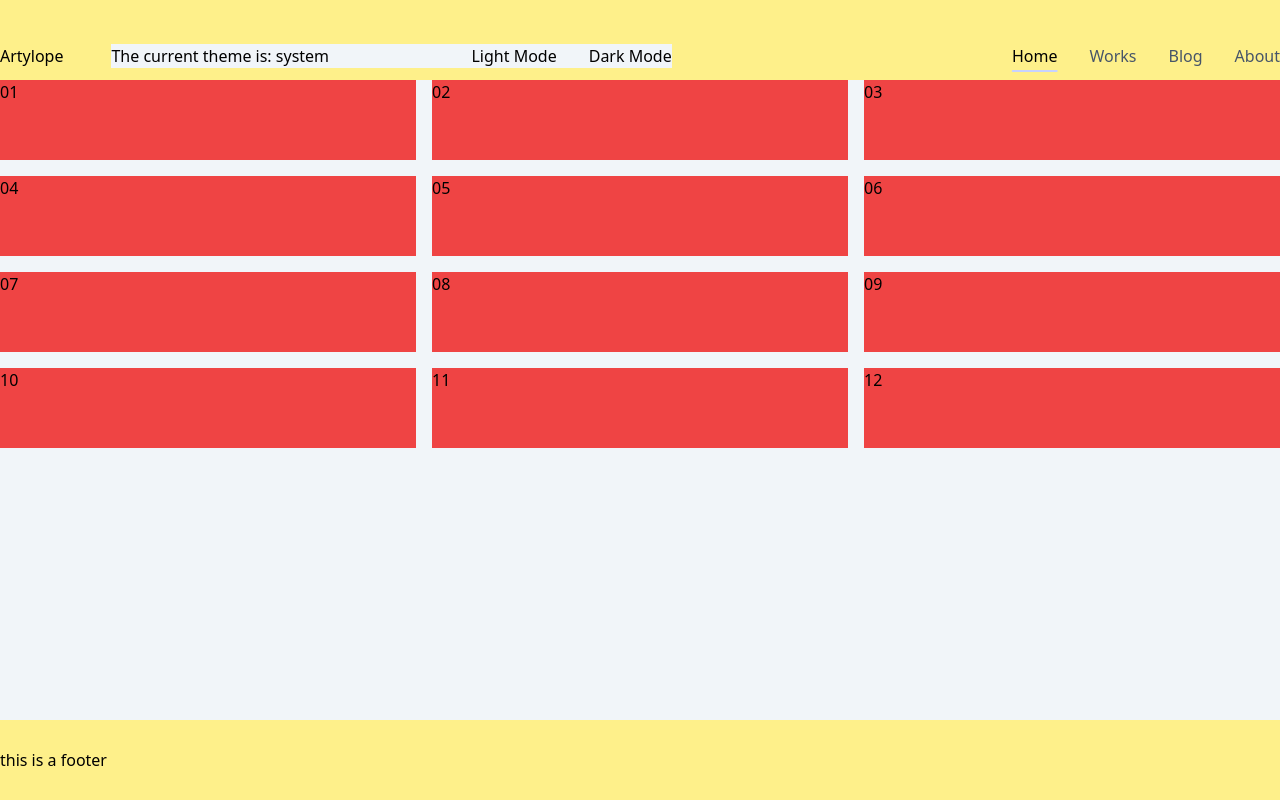
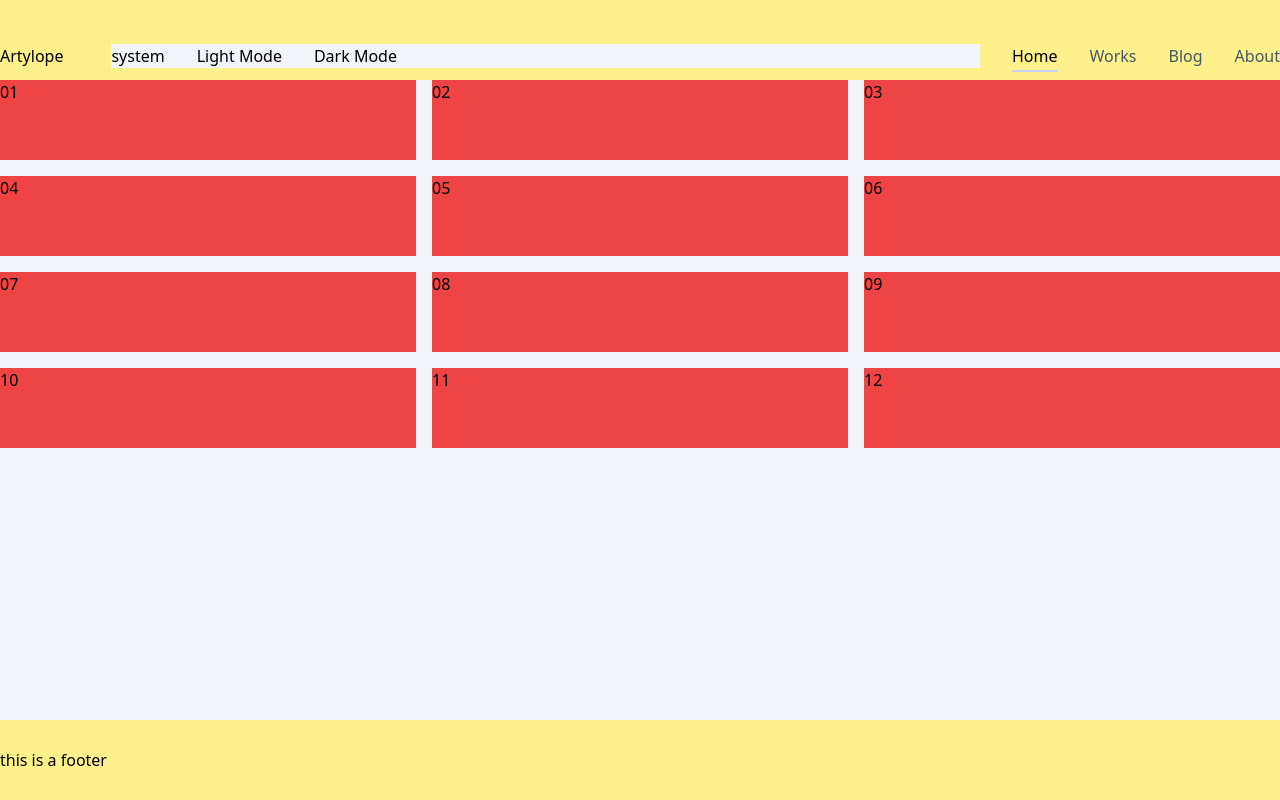
Before and after one commit to artylope/artylope-neue-mod, a Next.js app: page / in a window 1280 px wide. Built offline with nearby package versions, Linux system fonts and the light colour scheme.

Commit message:
base header + darkmodeToggle

```diff
--- a/src/components/DarkModeSwitch.js
+++ b/src/components/DarkModeSwitch.js
@@ -16,8 +16,8 @@ const DarkModeSwitch = () => {
 
   return (
     <div className="w-full bg-slate-100 dark:bg-indigo-950 flex justify-between items-center">
-      The current theme is: {theme} <br />
-      <div className="flex gap-x-8">
+      <div className="flex grow-0 gap-x-8">
+        {theme}
         <button onClick={() => setTheme('light')}>Light Mode</button>
         <button onClick={() => setTheme('dark')}>Dark Mode</button>
       </div>
--- a/src/components/Header.js
+++ b/src/components/Header.js
@@ -44,10 +44,9 @@ const Header = () => {
             } w-full h-full grow items-center justify-start lg:justify-end gap-x-12 flex-col lg:flex-row gap-y-3`}
           >
             {' '}
-            <DarkModeSwitch />
             <nav className="w-full grow flex ">
               <ul className="w-full grow flex gap-x-8 gap-y-2 flex-col justify-start items-start lg:flex-row lg:justify-end lg:items-center">
-                {/* <NavLink link="/guide" label="Guide" /> */}
+                <DarkModeSwitch />
                 <NavLink link="/" label="Home" />
                 <NavLink link="/works" label="Works" />
                 <NavLink link="/blog" label="Blog" />
```
